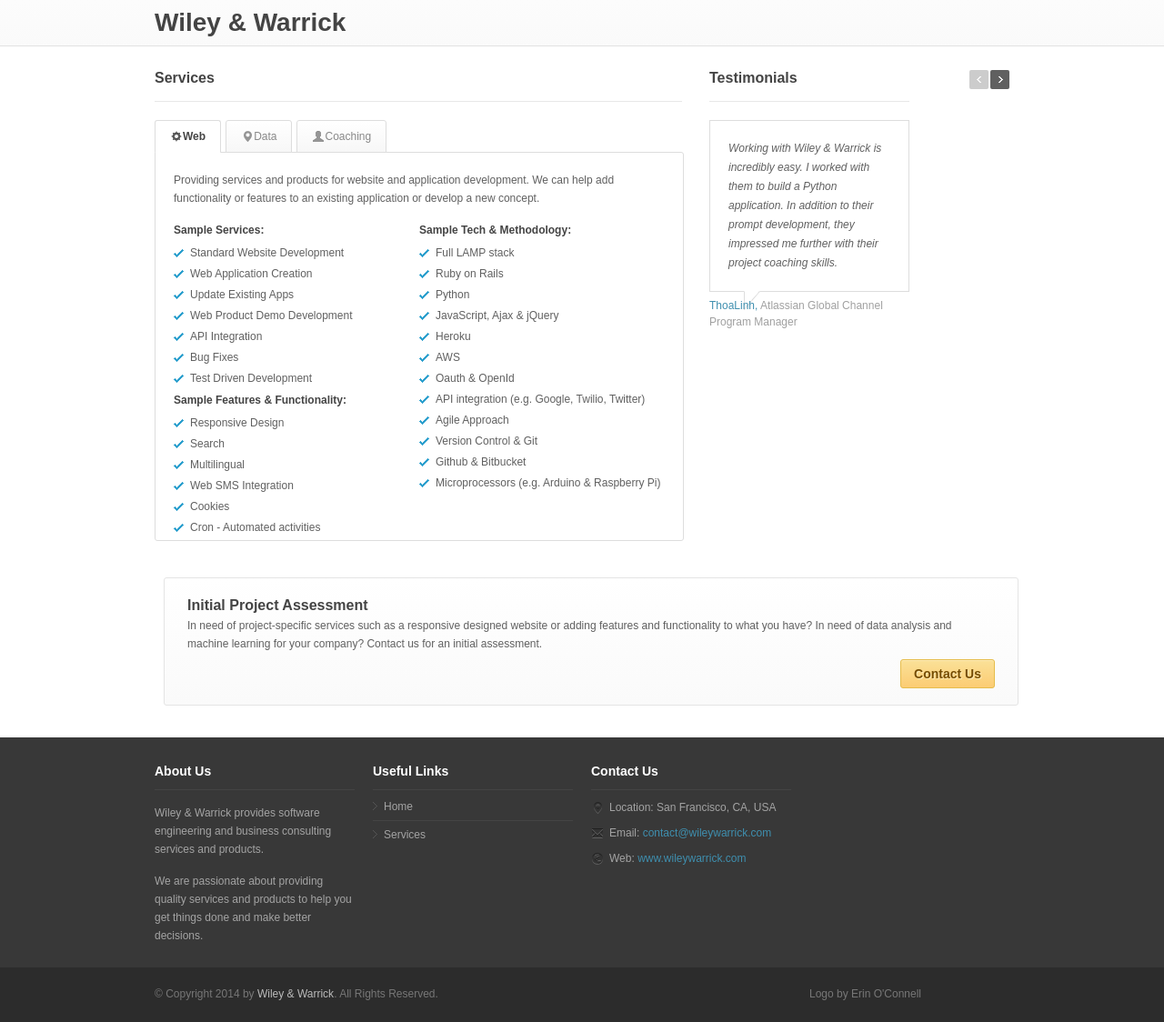
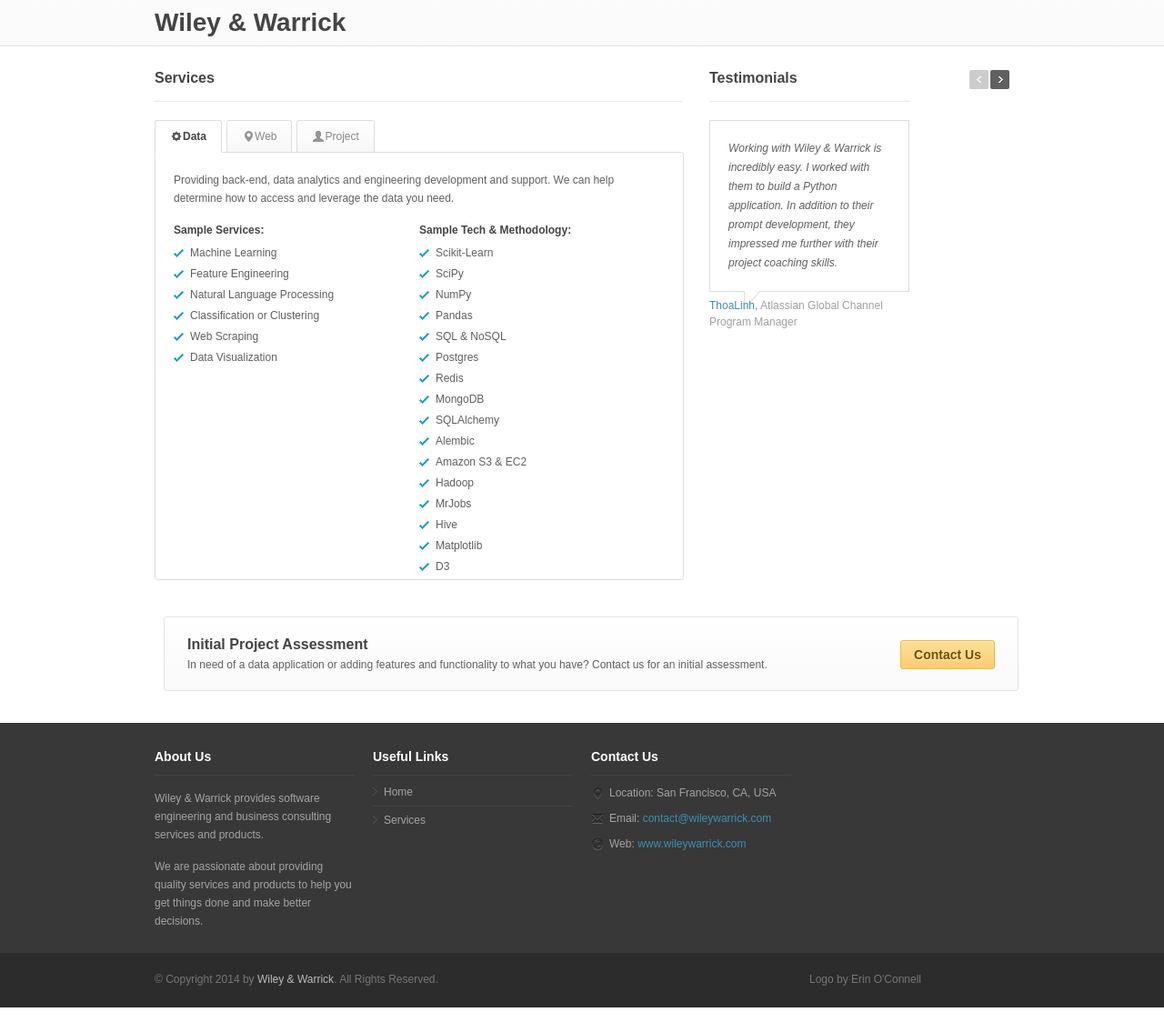
Before and after one commit to nyghtowl/Wiley, a Flask app: page /services in a window 1280 px wide. Shown: the part 80-1204 px from the top of the page at 91% size. Run offline with Flask 2, Linux system fonts and the light colour scheme; some libraries are stand-ins or nearby versions.

Commit message:
Updated content to adjust products and services provided.

```diff
--- a/app/templates/about.html
+++ b/app/templates/about.html
@@ -15,8 +15,8 @@
 	<!-- Standard Structure -->
 	<div class="eleven columns">
 		<h4 class="headline">About Us</h4>
-		<p>Wiley & Warrick provides data science and software engineering application development services. </p>
-		<p>Our services and products cover areas such as machine learning applications and responsive designed websites. We can add features and functionality that improve application functionality and interaction (e.g. classification and recommendation algorithms, API integration like Twilio, multiple languages, Oauth, etc.). </p>
+		<p>Wiley & Warrick provides data and software application development services. </p>
+		<p>Our services and products cover areas such as applying machine learning algorithms, building data applications and creating responsive designed websites. We can add features and functionality that improve model performance and/or application interaction (e.g. classification and recommendation algorithms, API integration like Twilio, multiple languages, Oauth, etc.). </p>
 		<p> Additionally we can add back-end solutions to store and leverage data (e.g. Postgres, Redis, MongoDB, MySQL). We can setup website performance and support tools and provide coaching for project and operational needs to get the work done.</p>
 		<p>We've worked with start-ups to Fortune 500 companies spanning diverse industries (e.g. high-tech, retail, bio-tech, utility, etc.). We've worked under a range of budgets across various locals. Basically, we have extensive experience and access to industry resources that ensure well thought out and solid solutions.</p>
 		<p>We are experts at solving problems and developing solutions especially when there is significant ambiguity. Contact us for more information.</p>
@@ -37,7 +37,7 @@
 		<h4 class="headline" >Vision</h4>
 		<blockquote>
 		<em><p>We believe in quality software solutions and providing solid communication through the development process.</p>
-		<p>We are passionate about making web, data and software easy for those who don't have the experience and/or time to deep dive into the field. Communication is the linch-pin to successful client collaboration and making sure our customers get what they need and want.</p>
+		<p>We are passionate about making data and software easy for those who don't have the experience and/or time to deep dive into the field. Communication is the linch-pin to successful client collaboration and making sure our customers get what they need and want.</p>
 		<p>Bottom line, we want to make it easier for you to get the work done and make better decisions.</p></em>
 		</blockquote>
 
--- a/app/templates/call_action_partial.html
+++ b/app/templates/call_action_partial.html
@@ -4,7 +4,7 @@
 		<div class="info-box">
 			<div class="info-content">
 				<h4>Initial Project Assessment</h4>
-				<p>In need of project-specific services such as a responsive designed website or adding features and functionality to what you have? In need of data analysis and machine learning for your company? Contact us for an initial assessment.</p>
+				<p>In need of a data application or adding features and functionality to what you have?  Contact us for an initial assessment.</p>
 			</div>
 			<a href="{{ url_for('contact')}}" class="button medium yellow" style="float: right;">Contact Us</a>
 			<div class="clearfix"></div>
--- a/app/templates/index.html
+++ b/app/templates/index.html
@@ -30,7 +30,7 @@
 						<img src="./static/images/slider_img_03.png" alt="" style="width: 100%; height:100%;"/>
 						<div class="slider_description">
 							<h2>Data Science & Engineering<b><br/></b></h2>
-							<p>Need help on how to handle the data you have and/or the data <br> you need for your application? Wanting a report/dashboard that pulls </br> from multiple online data sources?</p>
+							<p>Need help on how to handle the data you have and/or the data <br> you need for your application? </p>
 							<a href="{{ url_for('contact')}}" class="button medium yellow">Contact Us</a>
 						</div>
 					</div>
--- a/app/templates/services.html
+++ b/app/templates/services.html
@@ -19,14 +19,53 @@
 
 		<!-- Tabs Navigation -->
 		<ul class="tabs-nav">
-			<li class="active"><a href="#tab1"><i class="icon-cog"></i>Web</a></li>
-			<li><a href="#tab2"><i class="icon-map-marker"></i>Data</a></li>
-			<li><a href="#tab3"><i class="icon-user"></i>Coaching</a></li>
+			<li class="active"><a href="#tab1"><i class="icon-cog"></i>Data</a></li>
+			<li><a href="#tab2"><i class="icon-map-marker"></i>Web</a></li>
+			<li><a href="#tab3"><i class="icon-user"></i>Project</a></li>
 		</ul>
 
 		<!-- Tabs Content -->
 		<div class="tabs-container">
 			<div class="tab-content" id="tab1">
+			<div><p>Providing back-end, data analytics and engineering development and support. We can help determine how to access and leverage the data you need.</p>
+			</div>
+			<div>
+				<div style="width: 50%; float: left;">
+				<h6>Sample Services:</h6>
+					<ul class="check_list">
+						<li>Machine Learning</li>
+						<li>Feature Engineering</li>
+						<li>Natural Language Processing</li>
+						<li>Classification or Clustering</li>
+						<li>Web Scraping</li>
+						<li>Data Visualization</li>
+					</ul>
+				</div>
+				<div style="width: 50%; float: right;">
+				<h6>Sample Tech & Methodology:</h6>
+					<ul class="check_list">
+						<li>Scikit-Learn</li>
+						<li>SciPy</li>
+						<li>NumPy</li>
+						<li>Pandas</li>
+						<li>SQL & NoSQL</li>
+						<li>Postgres</li>
+						<li>Redis</li>
+						<li>MongoDB</li>
+						<li>SQLAlchemy</li>
+						<li>Alembic</li>
+						<li>Amazon S3 & EC2</li>
+						<li>Hadoop</li>
+						<li>MrJobs</li>
+						<li>Hive</li>
+						<li>Matplotlib</li>
+						<li>D3</li>
+					</ul>
+				</div>
+			</div>
+			</div>
+
+			<div class="tab-content" id="tab2">
 			<div>
 				<p>Providing services and products for website and application development. We can help add functionality or features to an existing application or develop a new concept.</p>
 			</div>
@@ -73,38 +112,6 @@
 			</div>
 			</div>
 
-			<div class="tab-content" id="tab2">
-			<div><p>Providing back-end, data analytics and engineering development and support. We can help determine how to access and leverage the data you need.</p>
-			</div>
-			<div>
-				<div style="width: 50%; float: left;">
-				<h6>Sample Services:</h6>
-					<ul class="check_list">
-						<li>Web Scraping</li>
-						<li>Machine Learning</li>
-						<li>Feature Engineering</li>
-						<li>Natural Language Processing</li>
-						<li>Data Visualization</li>
-					</ul>
-				</div>
-				<div style="width: 50%; float: right;">
-				<h6>Sample Tech & Methodology:</h6>
-					<ul class="check_list">
-						<li>SQL & NoSQL</li>
-						<li>Postgres</li>
-						<li>Redis</li>
-						<li>MongoDB</li>
-						<li>SQLAlchemy</li>
-						<li>Alembic</li>
-						<li>Amazon S3</li>
-						<li>Google Analytics</li>
-						<li>New Relic</li>
-						<li>Matplotlib</li>
-						<li>D3</li>
-					</ul>
-				</div>
-			</div>
-			</div>
 
 			<div class="tab-content" id="tab3">
 			<div><p>Providing coaching for project management, and business operations to ensure successful projects. We can give guidance on how to independently drive your own software projects and business.</p>
@@ -113,7 +120,7 @@
 			<h6>Sample Services:</h6>
 				<ul class="check_list">
 					<li>Project Management</li>
-					<li>Start-up Setup</li>
+					<li>Business Setup</li>
 				</ul>
 			</div>
 			</div>
```
Also changed, not shown: app/templates/portfolio.html (+2 -15 lines).
